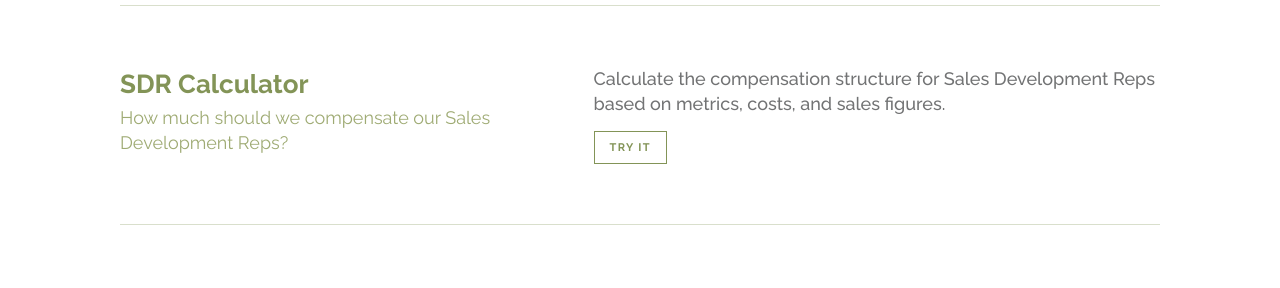
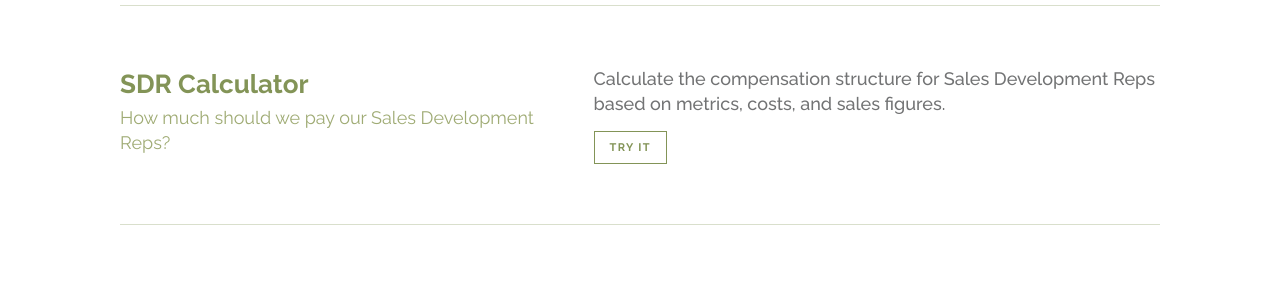
Before and after one commit to backupparachute/backupparachute.github.com, a Jekyll site: the page built from tools.html, in a window 1280 px wide. Shown: the part 829-1117 px from the top of the page. Built offline with Jekyll 4.4.1, drawn with Linux system fonts in a browser that asks for light colours; comment, search, counter and statistics services are not loaded.

Commit message:
tweak sdr details

```diff
--- a/tools.html
+++ b/tools.html
@@ -38,7 +38,7 @@ title: Tools
     <li class="article-preview">
       <header>
         <h1 class="article-title"><a href="https://backupparachute.com/sdr-calculator/?utm_source=backupparachute&utm_medium=tools_page&utm_campaign=tools&utm_content=listtextlink">SDR Calculator</a></h1>
-        <h4 class="article-date">How much should we compensate our Sales Development Reps?</h4>
+        <h4 class="article-date">How much should we pay our Sales Development Reps?</h4>
       </header>
       <section>
         <div class="article-blip">Calculate the compensation structure for Sales Development Reps based on metrics, costs, and sales figures.</div>
```
